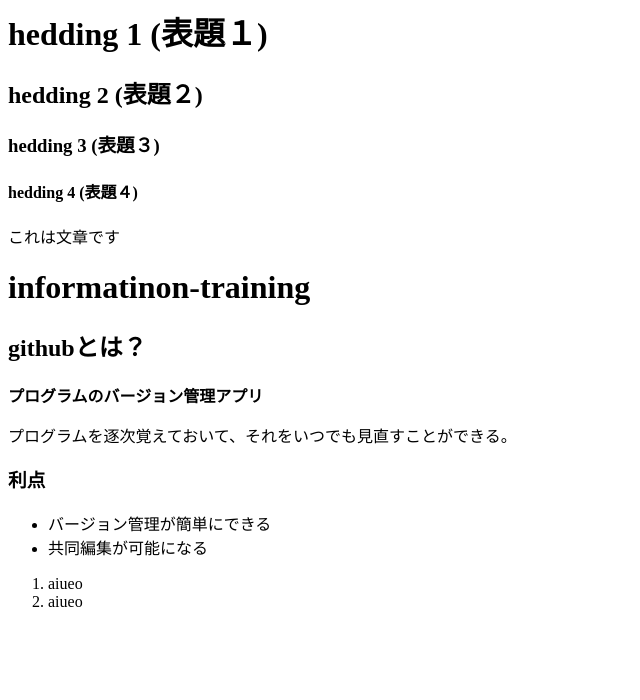
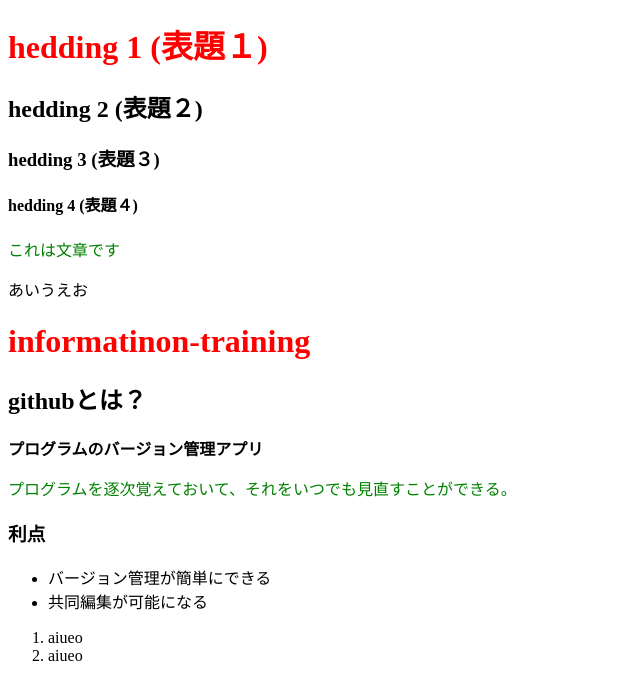
Before and after one commit to Kazuma0711/information-training, a plain HTML site: page index.html in a window 1280 px wide. Shown: the whole page, without its empty margins (0-640 px from the left). Drawn offline with Linux system fonts and the light colour scheme.

Commit message:
9月17日4時間目 html,sccの復習

```diff
--- a/index.html
+++ b/index.html
@@ -1,9 +1,16 @@
+<!doctype html>
+<html>
+    <head>
+        <link rel="stylesheet" href="style.css" />
+    </head>
+
+    <body>
     <h1>hedding 1 (表題１)</h1>
     <h2>hedding 2 (表題２)</h2>
     <h3>hedding 3 (表題３)</h3>
     <h4>hedding 4 (表題４)</h4>
     <p>これは文章です</p>
-
+    あいうえお
 
     <h1>informatinon-training</h1>
     <h2>githubとは？</h2>
@@ -20,3 +27,6 @@
         <li>aiueo</li>
         <li>aiueo</li>
     </ol>
+    </body>
+
+</html>
--- /dev/null
+++ b/style.css
@@ -0,0 +1,7 @@
+h1{
+    color: red;
+}
+
+p{
+    color: green;
+}
```
Also changed, not shown: 1 other file. Lines whose indentation alone changed are shown as unchanged.
